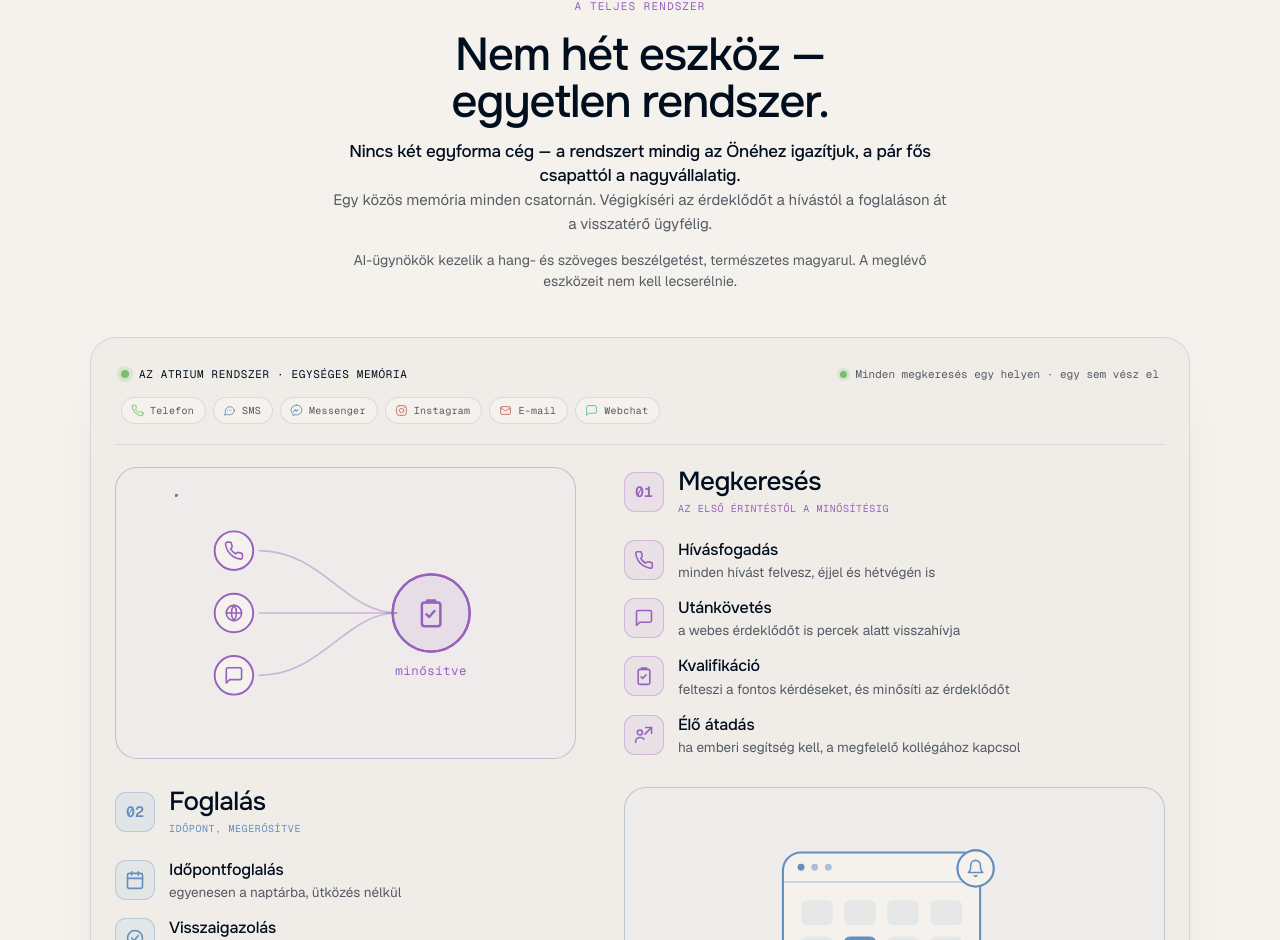
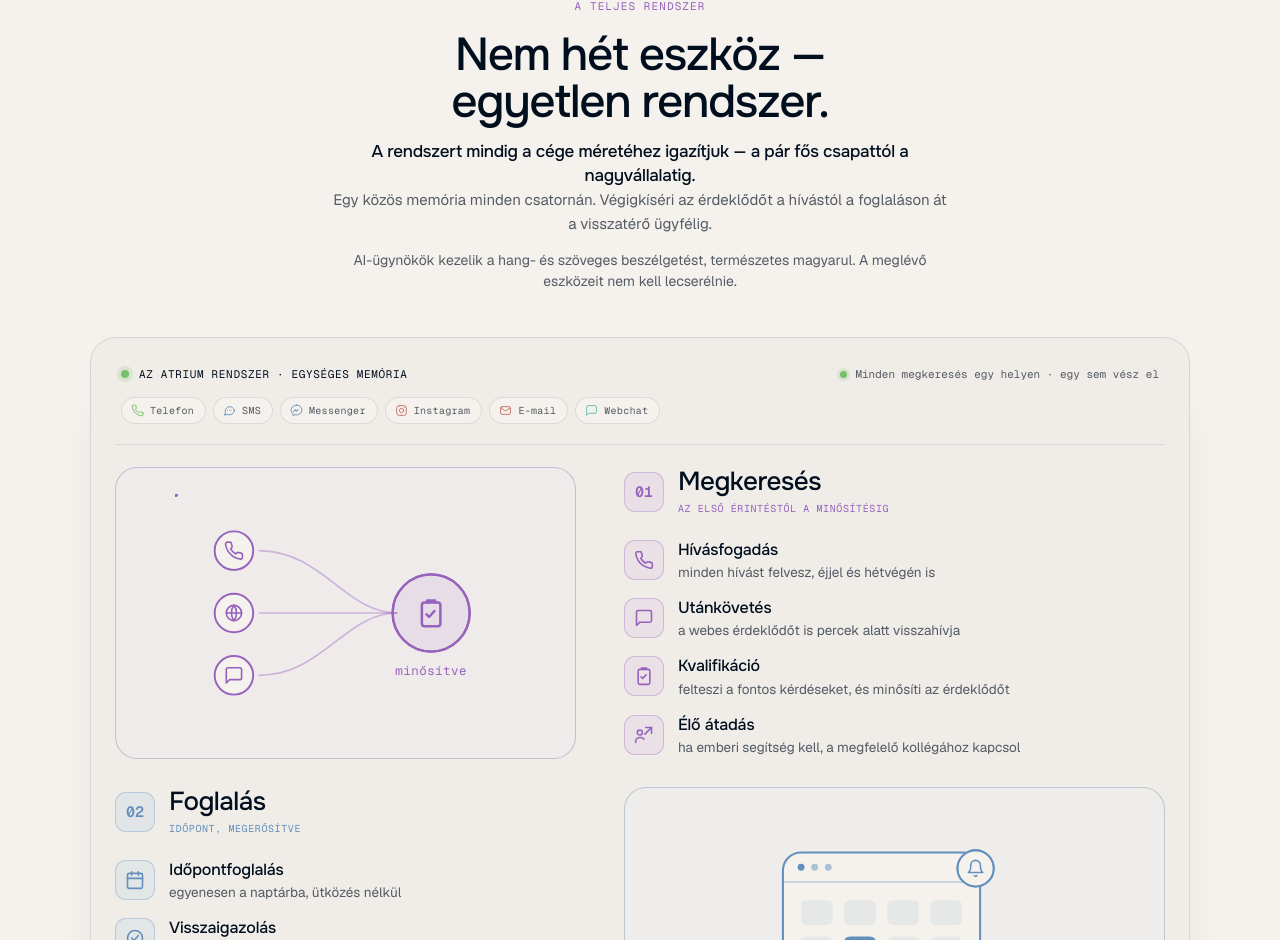
Before and after one commit to AlpineWebdevelopment/atrium, a Next.js app: page / in a window 1280 px wide. Shown: the part 2375-3315 px from the top of the page. Built offline with nearby package versions, Linux system fonts and the light colour scheme.

Commit message:
FullSystem: scaling line wording tweak
Co-Authored-By: Claude Opus 4.8 <noreply@anthropic.com>

```diff
--- a/src/components/FullSystem.tsx
+++ b/src/components/FullSystem.tsx
@@ -159,8 +159,8 @@ export default function FullSystem() {
           <span className="dash__eyebrow">A teljes rendszer</span>
           <h2 className="dash__h">Nem hét eszköz — egyetlen rendszer.</h2>
           <p className="sys__scale">
-            Nincs két egyforma cég — a rendszert mindig az Önéhez igazítjuk, a
-            pár fős csapattól a nagyvállalatig.
+            A rendszert mindig a cége méretéhez igazítjuk — a pár fős csapattól
+            a nagyvállalatig.
           </p>
           <p className="dash__p">
             Egy közös memória minden csatornán. Végigkíséri az érdeklődőt a
```
